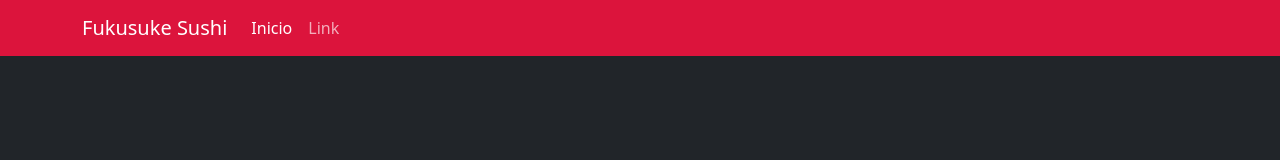
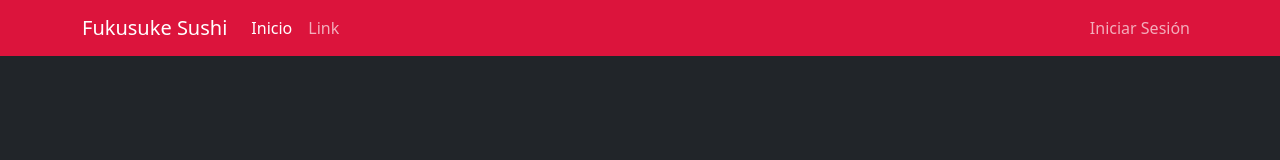
Before and after one commit to dzegers-USM/www-sushi, a website: page src/index.html in a window 1280 px wide. Shown: the top 160 px of the page. Drawn offline with nearby package versions, Linux system fonts and the light colour scheme.

Commit message:
Update nav to login

```diff
--- a/src/index.html
+++ b/src/index.html
@@ -26,6 +26,13 @@
           </li>
           <li class="nav-item">
             <a class="nav-link" href="#">Link</a>
+          </li>
+        </ul>
+      </div>
+      <div class="d-flex">
+        <ul class="navbar-nav me-auto mb-2 mb-lg-0">
+          <li class="nav-item">
+            <a class="nav-link" href="login/index.html">Iniciar Sesión</a>
           </li>
         </ul>
       </div>
```
